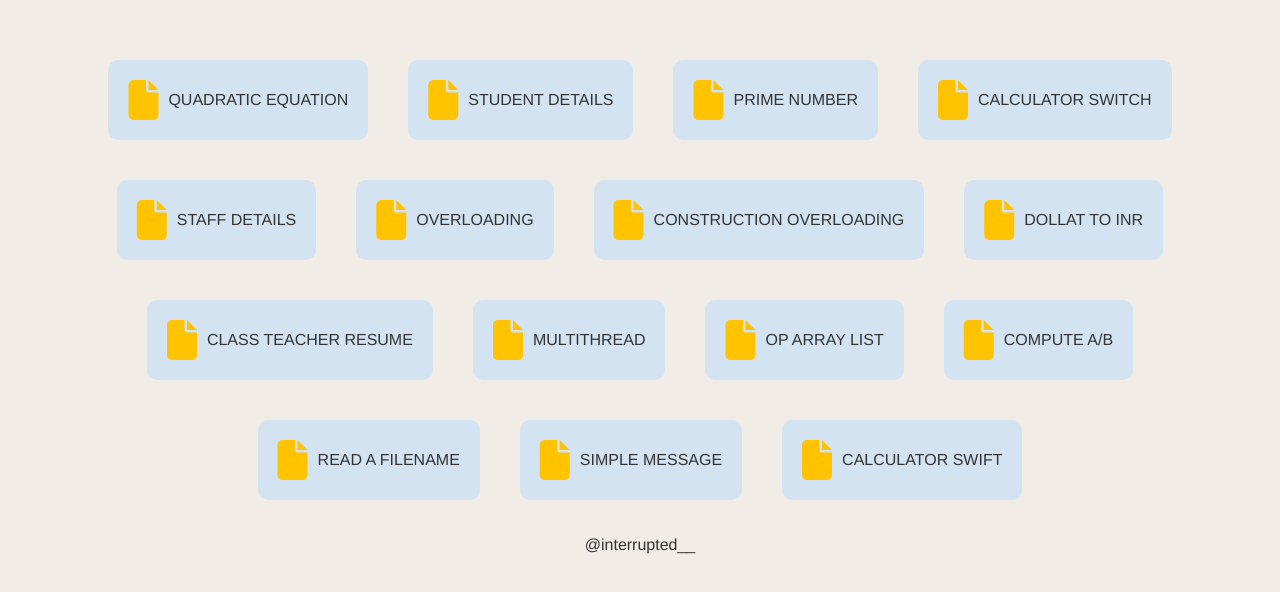
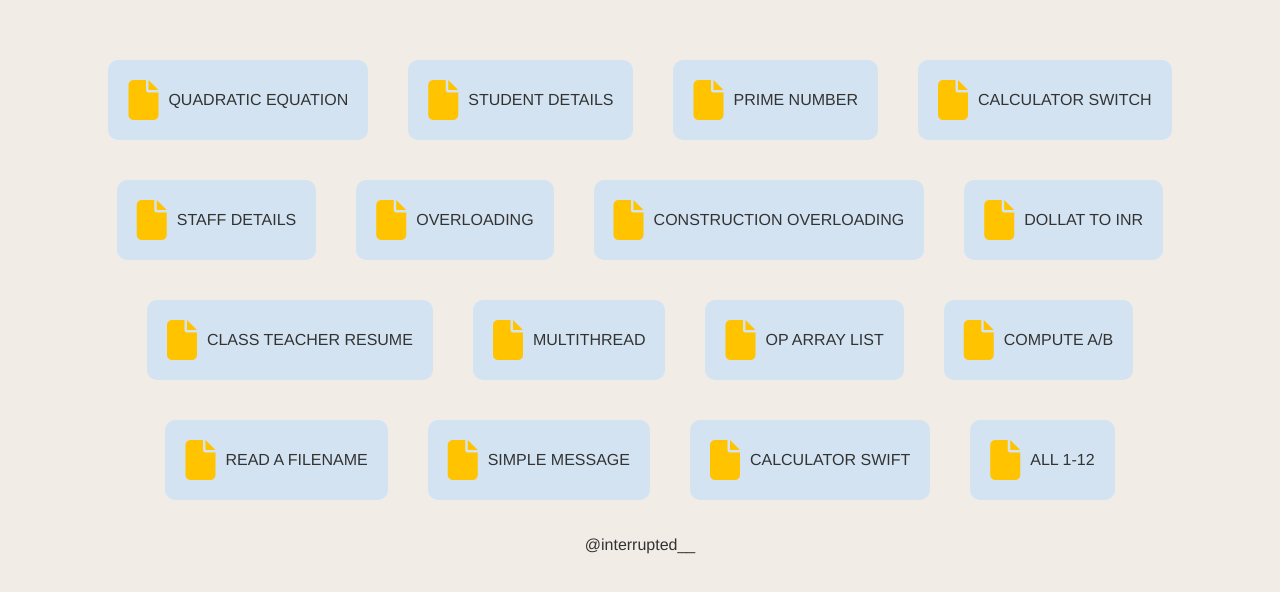
Before and after one commit to interrupted-dev/interrupted, a plain HTML site: page index.html in a window 1280 px wide. Drawn offline with Linux system fonts and the light colour scheme.

Commit message:
added 1-12

```diff
--- a/index.html
+++ b/index.html
@@ -130,6 +130,10 @@
       <i class="fas fa-file file-icon"></i>
       CALCULATOR SWIFT
     </a>
+    <a href="https://drive.google.com/uc?export=download&id=1Kumt2dmwyhoiqNjuAbRGCHY687n4ZXfD" download>
+      <i class="fas fa-file file-icon"></i>
+      ALL 1-12
+    </a>
   </div>
   <script src="https://kit.fontawesome.com/32e8d66d69.js" crossorigin="anonymous"></script>
 </body>
```
